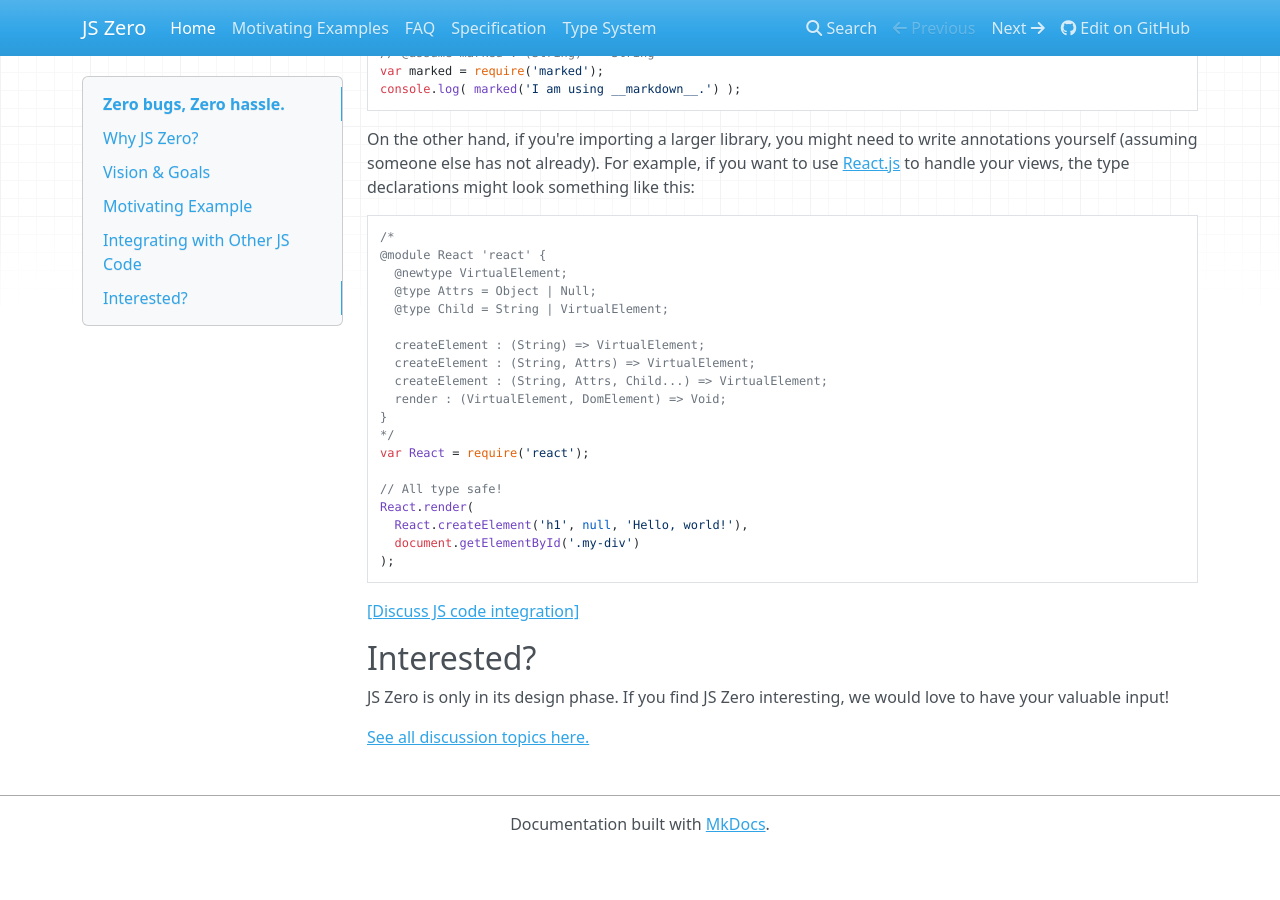
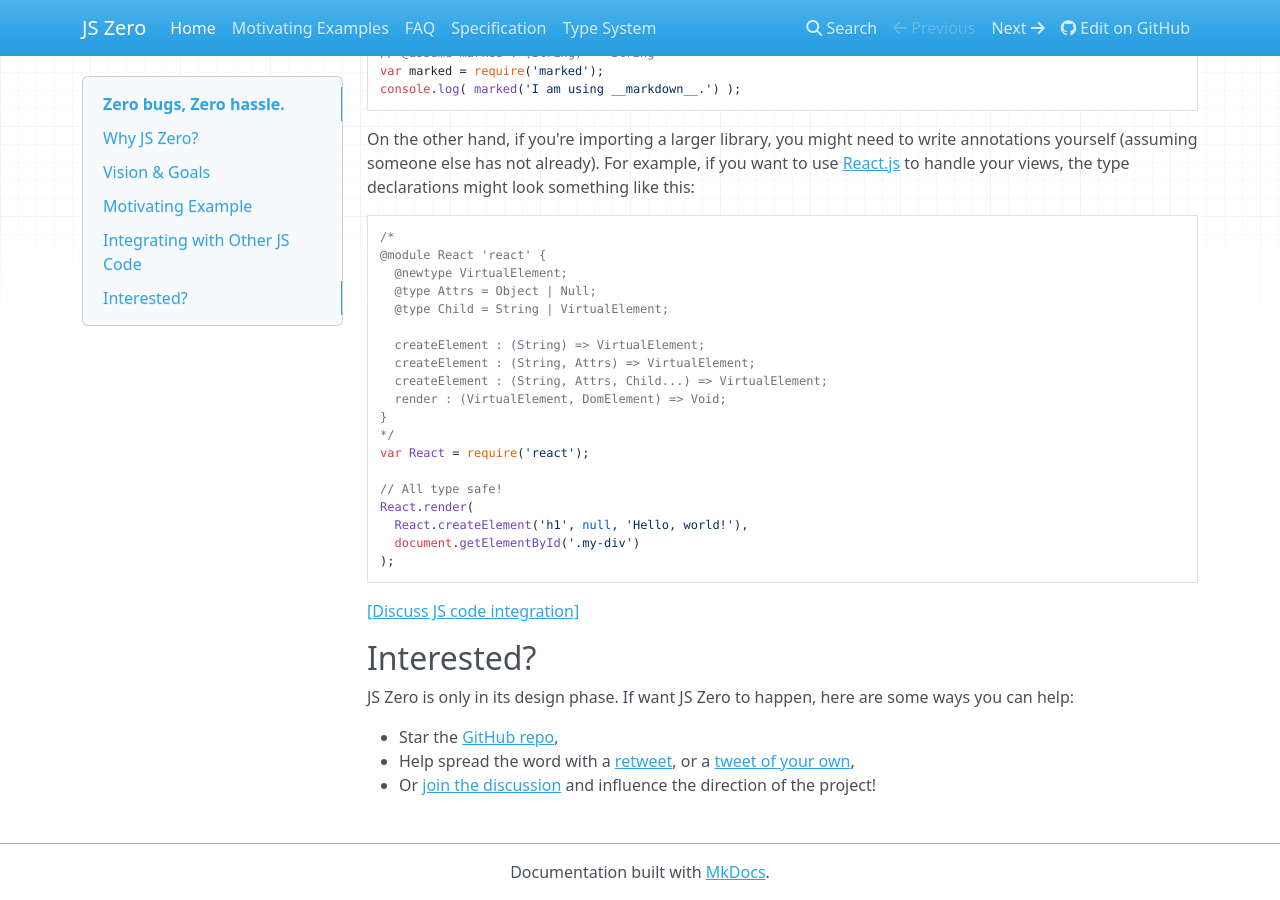
Before and after one commit to js-zero/docs, an MkDocs documentation site: the page built from docs/index.md, in a window 1280 px wide and 900 px high, scrolled down 3051 px. Built offline with MkDocs 1.6.1, drawn with Linux system fonts in a browser that asks for light colours; nearby versions of some CDN libraries; before the commit the page ends 3903 px from its top, so only the background shows below that; some of the changed text lies outside the part shown.

Commit message:
Call to actions; fix typo

```diff
--- a/docs/index.md
+++ b/docs/index.md
@@ -164,6 +164,8 @@ React.render(
 
 ## Interested?
 
-JS Zero is only in its design phase. If you find JS Zero interesting, we would love to have your valuable input!
+JS Zero is only in its design phase. If want JS Zero to happen, here are some ways you can help:
 
-[See all discussion topics here.](http://discuss.js-zero.com/)
+- Star the [GitHub repo](https://github.com/js-zero/docs),
+- Help spread the word with a [retweet](https://twitter.com/mindeavor/status/642722237452152832), or a [tweet of your own](https://twitter.com/intent/tweet?text=Help%20build%20a%20safer%20JavaScript%20with%20JS%20Zero!%20http%3A%2F%2Fjs-zero.com%2F),
+- Or [join the discussion](http://discuss.js-zero.com/) and influence the direction of the project!
```
Also changed, not shown: other parts of docs/index.md (+1 -1 lines).
